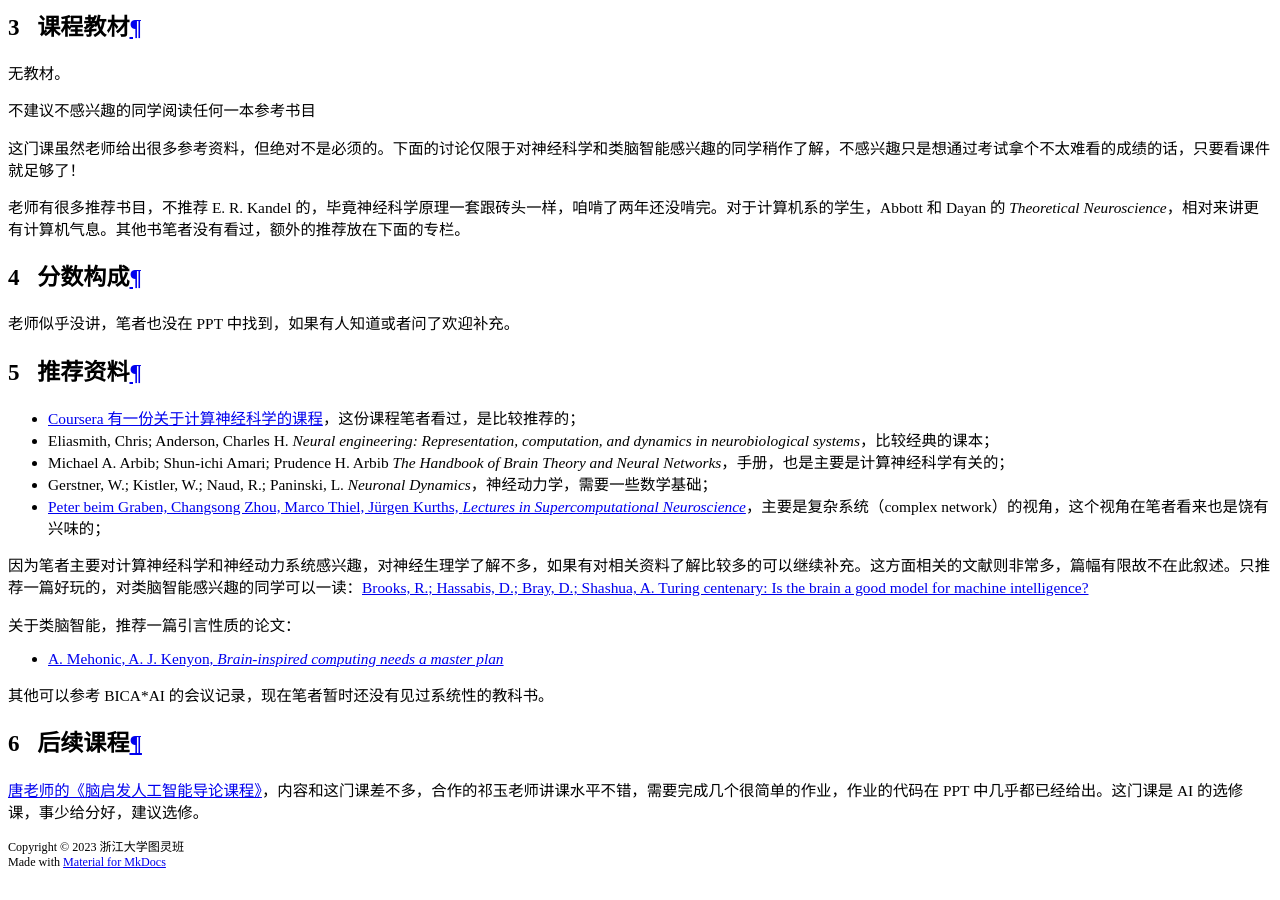
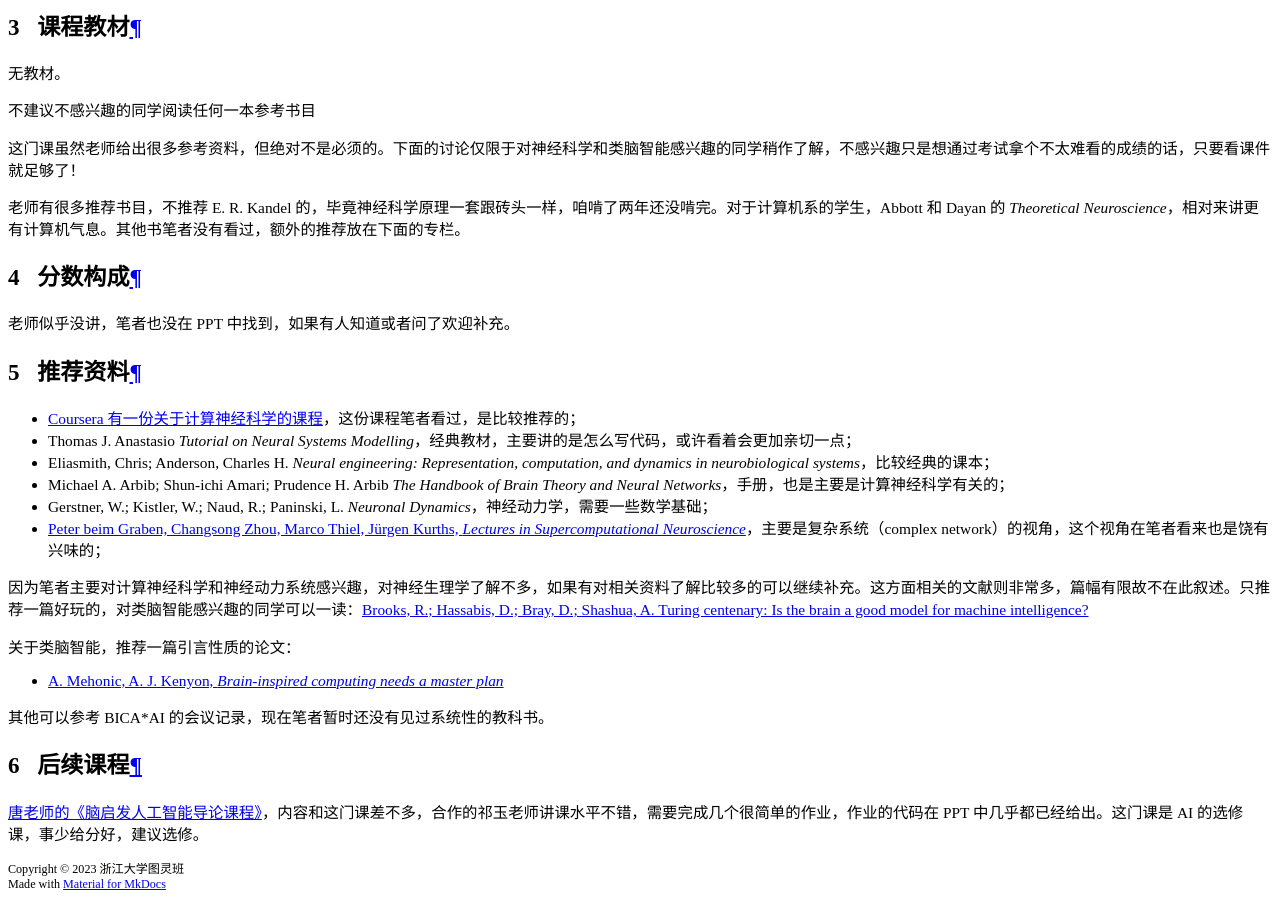
Before and after one commit to ZJU-Turing/TuringCourses, an MkDocs documentation site: the page built from docs/major_mandatory/cognitive_neuroscience/index.md, in a window 1280 px wide and 900 px high, scrolled down 17856 px. Built offline with MkDocs 1.6.1 and Material for MkDocs 9.7.7, drawn with Linux system fonts in a browser that asks for light colours; comment, search, counter and statistics services are not loaded; before the commit the page ends 18734 px from its top, so only the background shows below that.

Commit message:
add anastasio book

```diff
--- a/docs/major_mandatory/cognitive_neuroscience/index.md
+++ b/docs/major_mandatory/cognitive_neuroscience/index.md
@@ -44,6 +44,7 @@
 ## 推荐资料
 
 - [Coursera 有一份关于计算神经科学的课程](https://www.coursera.org/learn/computational-neuroscience)，这份课程笔者看过，是比较推荐的；
+- Thomas J. Anastasio *Tutorial on Neural Systems Modelling*，经典教材，主要讲的是怎么写代码，或许看着会更加亲切一点；
 - Eliasmith, Chris; Anderson, Charles H. *Neural engineering: Representation, computation, and dynamics in neurobiological systems*，比较经典的课本；
 - Michael A. Arbib; Shun-ichi Amari; Prudence H. Arbib *The Handbook of Brain Theory and Neural Networks*，手册，也是主要是计算神经科学有关的；
 - Gerstner, W.; Kistler, W.; Naud, R.; Paninski, L. *Neuronal Dynamics*，神经动力学，需要一些数学基础；
```
